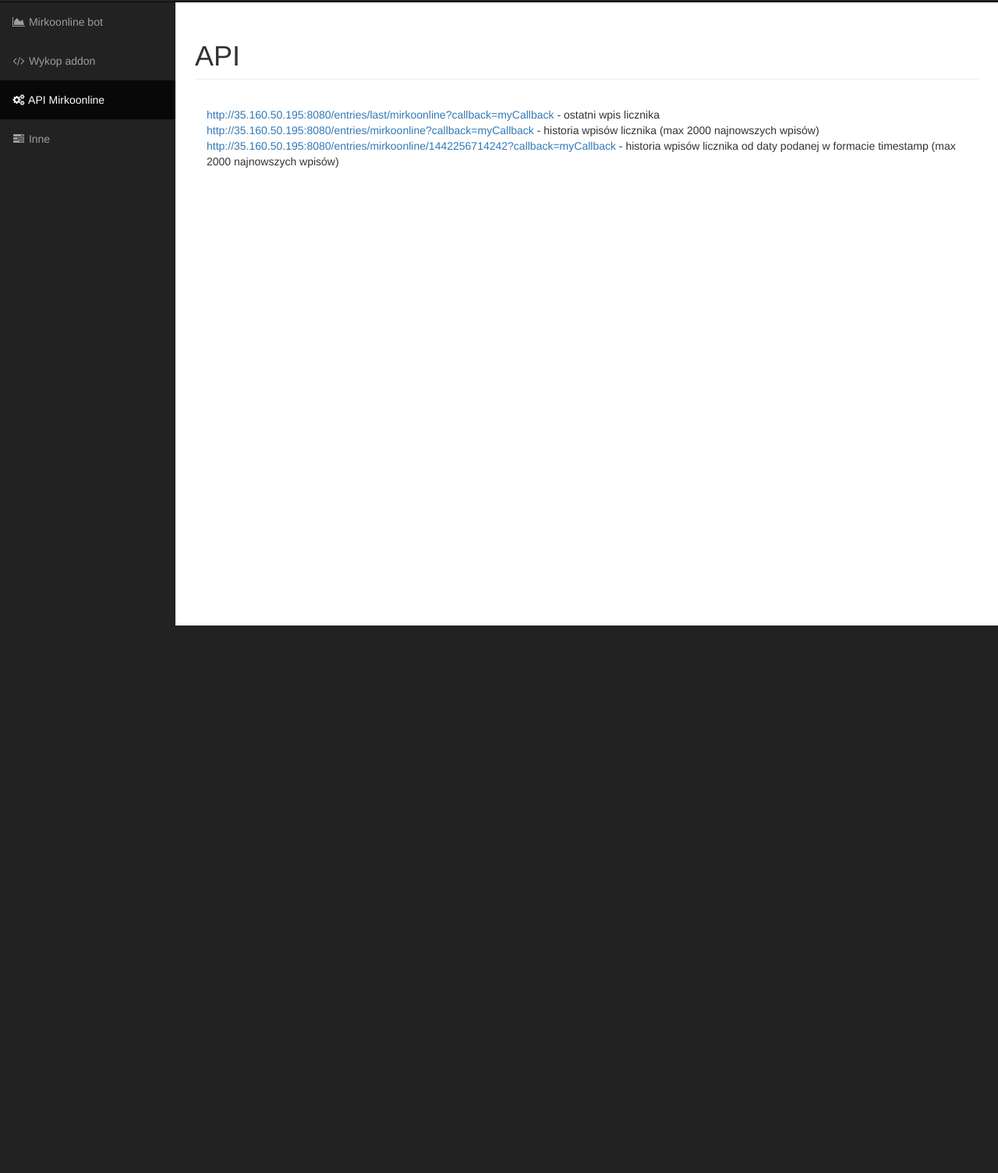
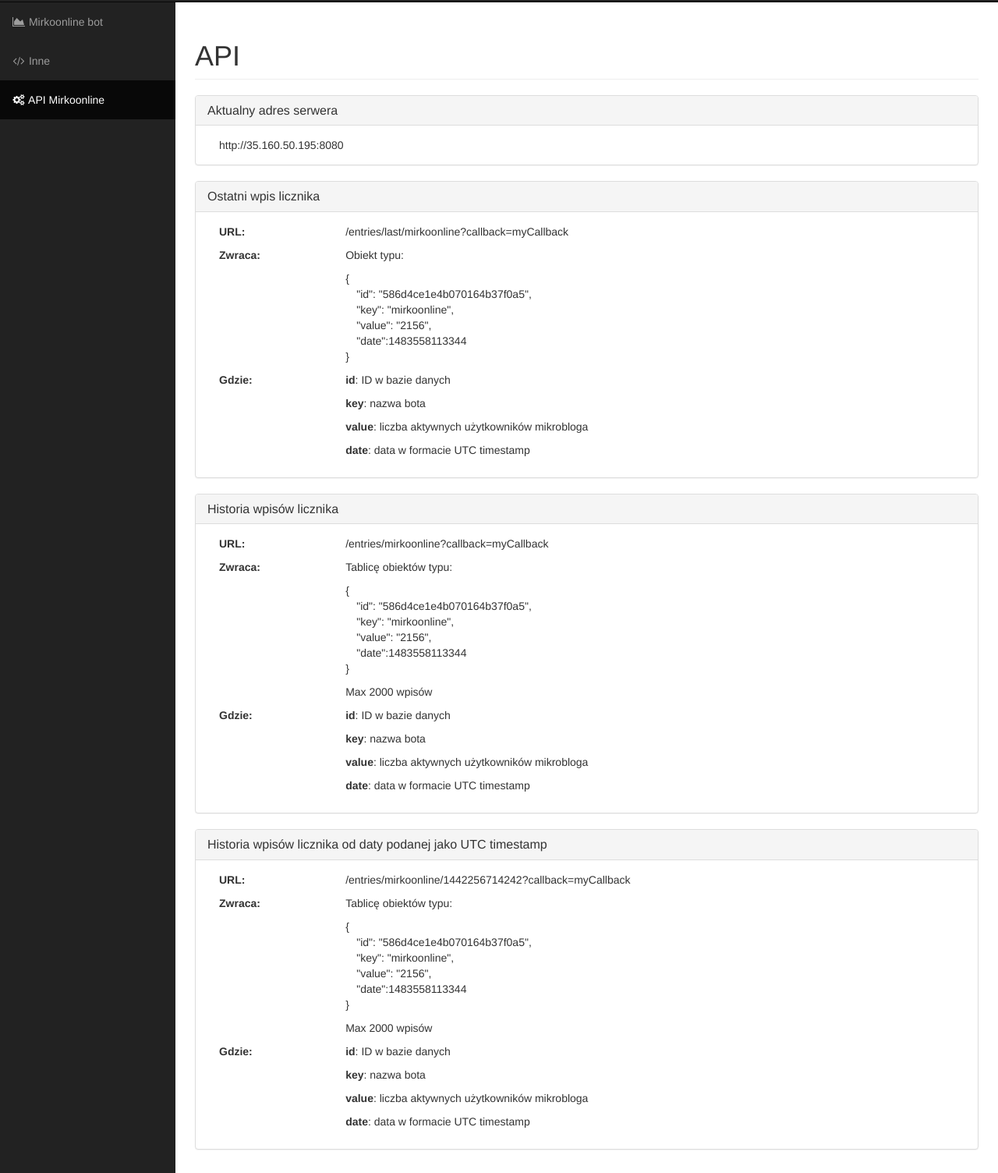
Before and after one commit to tomekbielaszewski/mirkoonline-webpage, a plain HTML site: page api_mirkoonline.html in a window 1280 px wide. Shown: the part 48-1552 px from the top of the page at 78% size. Before the commit the page ends 850 px from the top, so only its background shows below. Drawn offline with Linux system fonts and the light colour scheme.

Commit message:
API layout update, Addons layout update, removed mirkoonline bot self page and added it to addons page, links to bots directed to github through bit.ly

```diff
--- a/api_mirkoonline.html
+++ b/api_mirkoonline.html
@@ -47,28 +47,7 @@
             </button>
             <a class="navbar-brand" href="index.html">Mirkoonline</a>
         </div>
-        <!-- Top Menu Items -->
-        <!--<ul class="nav navbar-right top-nav">-->
-        <!--<li class="dropdown">-->
-        <!--<a href="#" class="dropdown-toggle" data-toggle="dropdown"><i class="fa fa-user"></i> John Smith <b-->
-        <!--class="caret"></b></a>-->
-        <!--<ul class="dropdown-menu">-->
-        <!--<li>-->
-        <!--<a href="#"><i class="fa fa-fw fa-user"></i> Profile</a>-->
-        <!--</li>-->
-        <!--<li>-->
-        <!--<a href="#"><i class="fa fa-fw fa-envelope"></i> Inbox</a>-->
-        <!--</li>-->
-        <!--<li>-->
-        <!--<a href="#"><i class="fa fa-fw fa-gear"></i> Settings</a>-->
-        <!--</li>-->
-        <!--<li class="divider"></li>-->
-        <!--<li>-->
-        <!--<a href="#"><i class="fa fa-fw fa-power-off"></i> Log Out</a>-->
-        <!--</li>-->
-        <!--</ul>-->
-        <!--</li>-->
-        <!--</ul>-->
+
         <!-- Sidebar Menu Items - These collapse to the responsive navigation menu on small screens -->
         <div class="collapse navbar-collapse navbar-ex1-collapse">
             <ul class="nav navbar-nav side-nav">
@@ -76,13 +55,10 @@
                     <a href="index.html"><i class="fa fa-fw fa-area-chart"></i> Mirkoonline bot</a>
                 </li>
                 <li>
-                    <a href="wykop_addon.html"><i class="fa fa-fw fa-code"></i> Wykop addon</a>
+                    <a href="addons.html"><i class="fa fa-fw fa-code"></i> Inne</a>
                 </li>
                 <li class="active">
                     <a href="api_mirkoonline.html"><i class="fa fa-fw fa-gears"></i> API Mirkoonline</a>
-                </li>
-                <li>
-                    <a href="other.html"><i class="fa fa-fw fa-tasks"></i> Inne</a>
                 </li>
             </ul>
         </div>
@@ -95,22 +71,154 @@
 
             <!-- Page Heading -->
             <div class="row">
+
                 <div class="col-lg-12">
                     <h1 class="page-header">
                         API
                     </h1>
-                    <div class="panel-body">
-                        <a href="http://35.160.50.195:8080/entries/last/mirkoonline?callback=myCallback">http://35.160.50.195:8080/entries/last/mirkoonline?callback=myCallback</a>
-                        - ostatni wpis licznika<br/>
-                        <a href="http://35.160.50.195:8080/entries/mirkoonline?callback=myCallback">http://35.160.50.195:8080/entries/mirkoonline?callback=myCallback</a>
-                        - historia wpisów licznika (max 2000 najnowszych wpisów)<br/>
-                        <a href="http://35.160.50.195:8080/entries/mirkoonline/1442256714242?callback=myCallback">http://35.160.50.195:8080/entries/mirkoonline/1442256714242?callback=myCallback</a>
-                        - historia wpisów licznika od daty podanej w formacie timestamp (max 2000 najnowszych
-                        wpisów)<br/>
+
+                    <div class="panel panel-default">
+                        <div class="panel-heading">
+                            <h2 class="panel-title">Aktualny adres serwera</h2>
+                        </div>
+                        <div class="panel-body">
+                            <div class="col-lg-12">
+                                http://35.160.50.195:8080
+                            </div>
+                        </div>
+                    </div>
+
+                    <div class="panel panel-default">
+                        <div class="panel-heading">
+                            <h2 class="panel-title">Ostatni wpis licznika</h2>
+                        </div>
+                        <div class="panel-body">
+                            <div class="col-lg-2">
+                                <b>URL:</b>
+                            </div>
+                            <div class="col-lg-10"><p>
+                                /entries/last/mirkoonline?callback=myCallback
+                            </p></div>
+
+                            <div class="col-lg-2">
+                                <b>Zwraca:</b>
+                            </div>
+                            <div class="col-lg-10"><p>
+                                Obiekt typu:
+                            </p>
+                                <p>
+                                    {<br/>
+                                    &emsp;"id": "586d4ce1e4b070164b37f0a5",<br/>
+                                    &emsp;"key": "mirkoonline",<br/>
+                                    &emsp;"value": "2156",<br/>
+                                    &emsp;"date":1483558113344<br/>
+                                    }
+                                </p>
+                            </div>
+
+                            <div class="col-lg-2">
+                                <b>Gdzie:</b>
+                            </div>
+                            <div class="col-lg-10">
+                                <p><b>id</b>: ID w bazie danych</p>
+                                <p><b>key</b>: nazwa bota</p>
+                                <p><b>value</b>: liczba aktywnych użytkowników mikrobloga</p>
+                                <p><b>date</b>: data w formacie UTC timestamp</p>
+                            </div>
+
+                        </div>
+                    </div>
+
+                    <div class="panel panel-default">
+                        <div class="panel-heading">
+                            <h2 class="panel-title">Historia wpisów licznika</h2>
+                        </div>
+                        <div class="panel-body">
+                            <div class="col-lg-2">
+                                <b>URL:</b>
+                            </div>
+                            <div class="col-lg-10"><p>
+                                /entries/mirkoonline?callback=myCallback
+                            </p></div>
+
+                            <div class="col-lg-2">
+                                <b>Zwraca:</b>
+                            </div>
+                            <div class="col-lg-10"><p>
+                                Tablicę obiektów typu:
+                            </p>
+                                <p>
+                                    {<br/>
+                                    &emsp;"id": "586d4ce1e4b070164b37f0a5",<br/>
+                                    &emsp;"key": "mirkoonline",<br/>
+                                    &emsp;"value": "2156",<br/>
+                                    &emsp;"date":1483558113344<br/>
+                                    }
+                                </p>
+                                <p>
+                                    Max 2000 wpisów
+                                </p>
+                            </div>
+
+                            <div class="col-lg-2">
+                                <b>Gdzie:</b>
+                            </div>
+                            <div class="col-lg-10">
+                                <p><b>id</b>: ID w bazie danych</p>
+                                <p><b>key</b>: nazwa bota</p>
+                                <p><b>value</b>: liczba aktywnych użytkowników mikrobloga</p>
+                                <p><b>date</b>: data w formacie UTC timestamp</p>
+                            </div>
+
+                        </div>
+                    </div>
+
+                    <div class="panel panel-default">
+                        <div class="panel-heading">
+                            <h2 class="panel-title">Historia wpisów licznika od daty podanej jako UTC timestamp</h2>
+                        </div>
+                        <div class="panel-body">
+                            <div class="col-lg-2">
+                                <b>URL:</b>
+                            </div>
+                            <div class="col-lg-10"><p>
+                                /entries/mirkoonline/1442256714242?callback=myCallback
+                            </p></div>
+
+                            <div class="col-lg-2">
+                                <b>Zwraca:</b>
+                            </div>
+                            <div class="col-lg-10"><p>
+                                Tablicę obiektów typu:
+                            </p>
+                                <p>
+                                    {<br/>
+                                    &emsp;"id": "586d4ce1e4b070164b37f0a5",<br/>
+                                    &emsp;"key": "mirkoonline",<br/>
+                                    &emsp;"value": "2156",<br/>
+                                    &emsp;"date":1483558113344<br/>
+                                    }
+                                </p>
+                                <p>
+                                    Max 2000 wpisów
+                                </p>
+                            </div>
+
+                            <div class="col-lg-2">
+                                <b>Gdzie:</b>
+                            </div>
+                            <div class="col-lg-10">
+                                <p><b>id</b>: ID w bazie danych</p>
+                                <p><b>key</b>: nazwa bota</p>
+                                <p><b>value</b>: liczba aktywnych użytkowników mikrobloga</p>
+                                <p><b>date</b>: data w formacie UTC timestamp</p>
+                            </div>
+
+                        </div>
                     </div>
                 </div>
+
             </div>
-
         </div>
         <!-- /.container-fluid -->
 
--- a/css/sb-admin.css
+++ b/css/sb-admin.css
@@ -5,8 +5,9 @@
  */
 
 /* Global Styles */
-html {
-    height: 100%;
+img {
+    max-width: 100%;
+    width: auto;
 }
 
 body {
```
Also changed, not shown: addons.html (added, +170 -0 lines), index.html (+2 -25 lines), other.html (deleted, +0 -157 lines), wykop_addon.html (deleted, +0 -132 lines).
